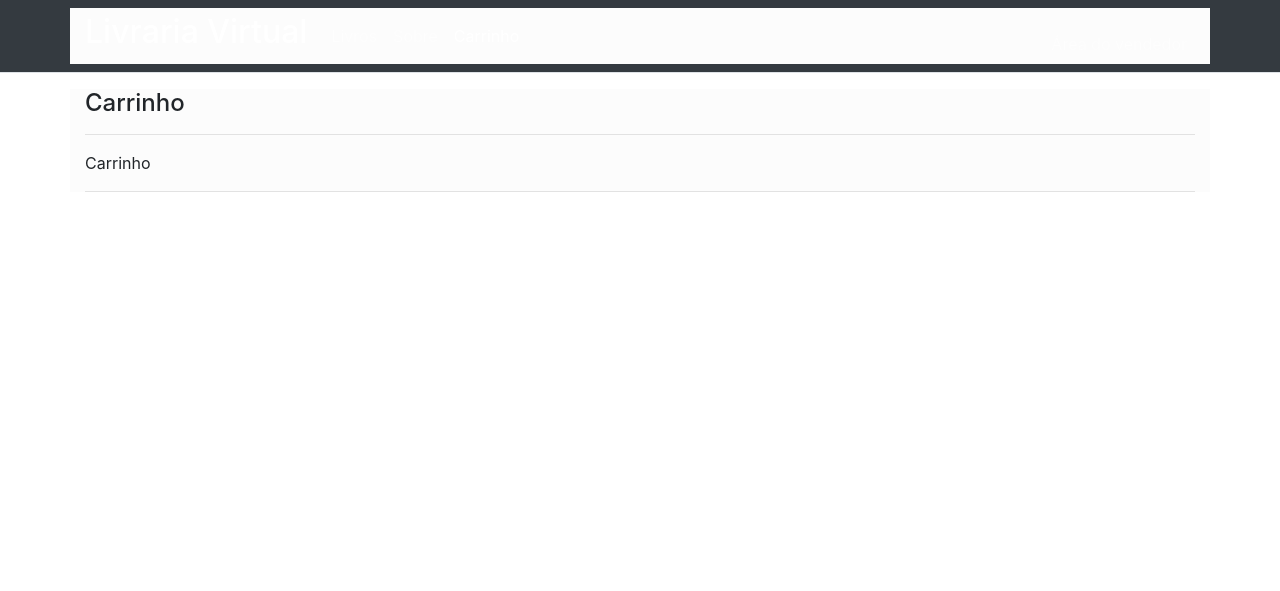
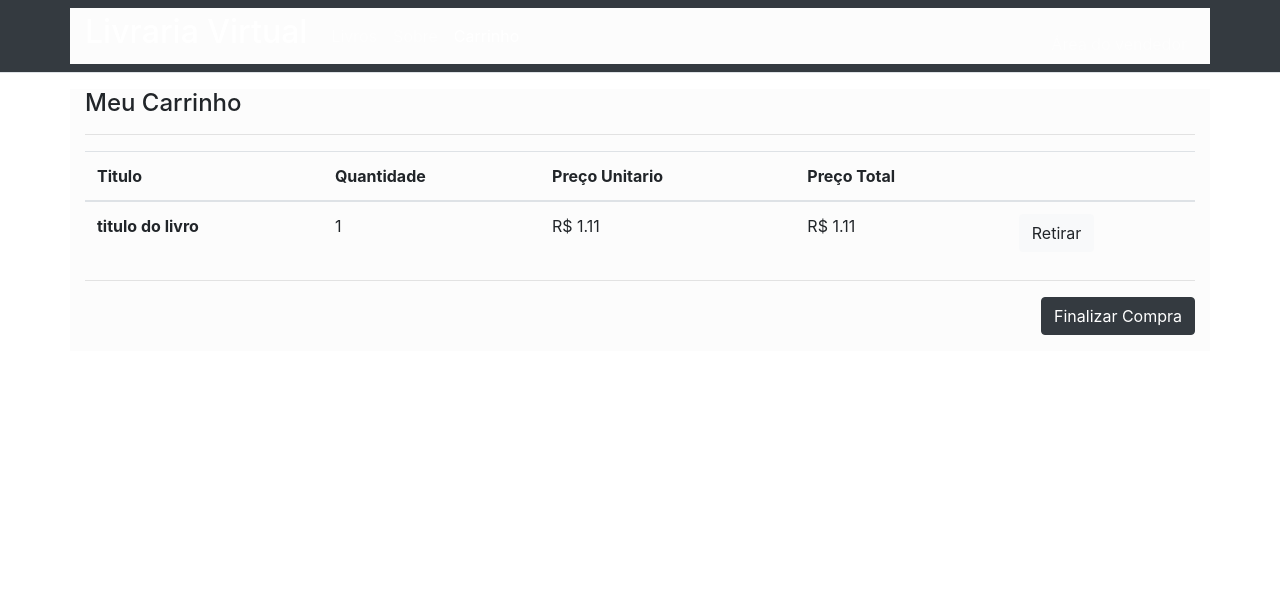
Before and after one commit to reenanms/simpleBookstore, a Flask app: page /carrinho in a window 1280 px wide. Shown: the top 591 px of the page. Run offline with Flask 2, Linux system fonts and the light colour scheme; some libraries are stand-ins or nearby versions.

Commit message:
finalizar pedido

```diff
--- a/frontend/app.py
+++ b/frontend/app.py
@@ -25,7 +25,8 @@ def about_page():
 
 @app.route('/carrinho')
 def car_page():
-    return render_template('carrinho.html')
+    itens = mt.get_car_itens(session.get('pedidoId'))
+    return render_template('carrinho.html', itens=itens)
 
 
 @app.route('/vendedor')
@@ -56,6 +57,14 @@ def add_car(livroId):
     return main_page()
 
 
+@app.route('/finalizar-pedido')
+def finalizar_pedido():
+    if mt.finalizar_pedido(session.get('pedidoId')) == 200:
+        print('Pedido Finalizado com sucesso')
+    else:
+        print('PROBLEMA na finalização do pedido')
+    session.pop(session.get('pedidoId'))
+    return main_page()
 
 
 if __name__ == '__main__':
--- a/frontend/method.py
+++ b/frontend/method.py
@@ -87,7 +87,30 @@ def get_pedido_id():
     print(pedido.id)
     return (pedido.id)
 
-
 def add_pedido(id):
     r = requests.post(url = URL + '/pedido/' + session.get('pedidoId') + '/add/' + id)
     return r.status_code
+
+def get_car_itens(pedidoId):
+    itens = [{
+        "cliente": {
+            "nome": "nome do cliente"
+        },
+        "dataPedido": "Wed, 16 Jun 2021 22:18:05 GMT",
+        "finalizado": 'true',
+        "id": 1,
+        "livros": [
+            {
+                "id": 1,
+                "preco": 1.11,
+                "quantidade": 1,
+                "titulo": "titulo do livro"
+            }
+        ]
+    }]
+
+    return itens
+
+def finalizar_pedido(pedidoId):
+    r = requests.post(url=URL + '/pedido/' + pedidoId + '/finalizar')
+    return r.status_code
--- a/frontend/templates/carrinho.html
+++ b/frontend/templates/carrinho.html
@@ -2,13 +2,39 @@
 {% set active_page = "carrinho" %}
 
 {% block content %}
-    <h4>Carrinho</h4>
-    <hr>
-
-    <p>
-        Carrinho
-    </p>
+    <h4>Meu Carrinho</h4>
 
     <hr>
+        <table class="table">
+          <thead>
+            <tr>
+              <th scope="col">Titulo</th>
+              <th scope="col">Quantidade</th>
+              <th scope="col">Preço Unitario</th>
+              <th scope="col">Preço Total</th>
+              <th scope="col"> </th>
+            </tr>
+          </thead>
+          <tbody>
+          {% for item in itens %}
+            {% for livro in item.livros %}
+            <tr>
+              <th>{{ livro.titulo }}</th>
+              <td>{{ livro.quantidade }}</td>
+              <td>R$ {{ livro.preco }}</td>
+              <td>R$ {{livro.preco * livro.quantidade}}</td>
+              <td><button class="btn btn-light" type="button">Retirar</button></td>
+            </tr>
+            {% endfor %}
+          {% endfor %}
+          </tbody>
+        </table>
+    </hr>
+    <hr>
+        <div class="d-grid gap-2 d-md-flex justify-content-md-end">
+            <a class="btn btn-dark mb-3" type="button" href="{{ url_for('finalizar_pedido')}}" method="post">Finalizar Compra</a>
+        </div>
+    </hr>
+
 
 {% endblock %}
```
